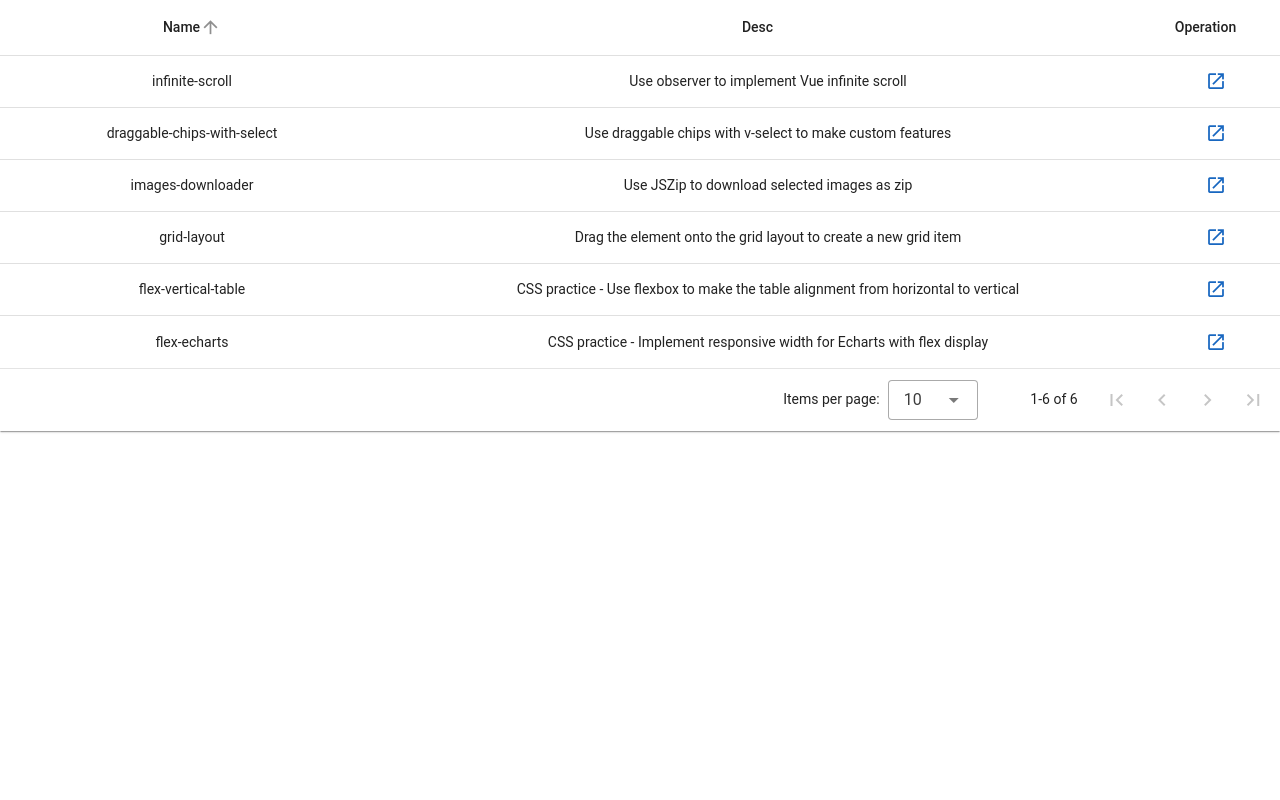
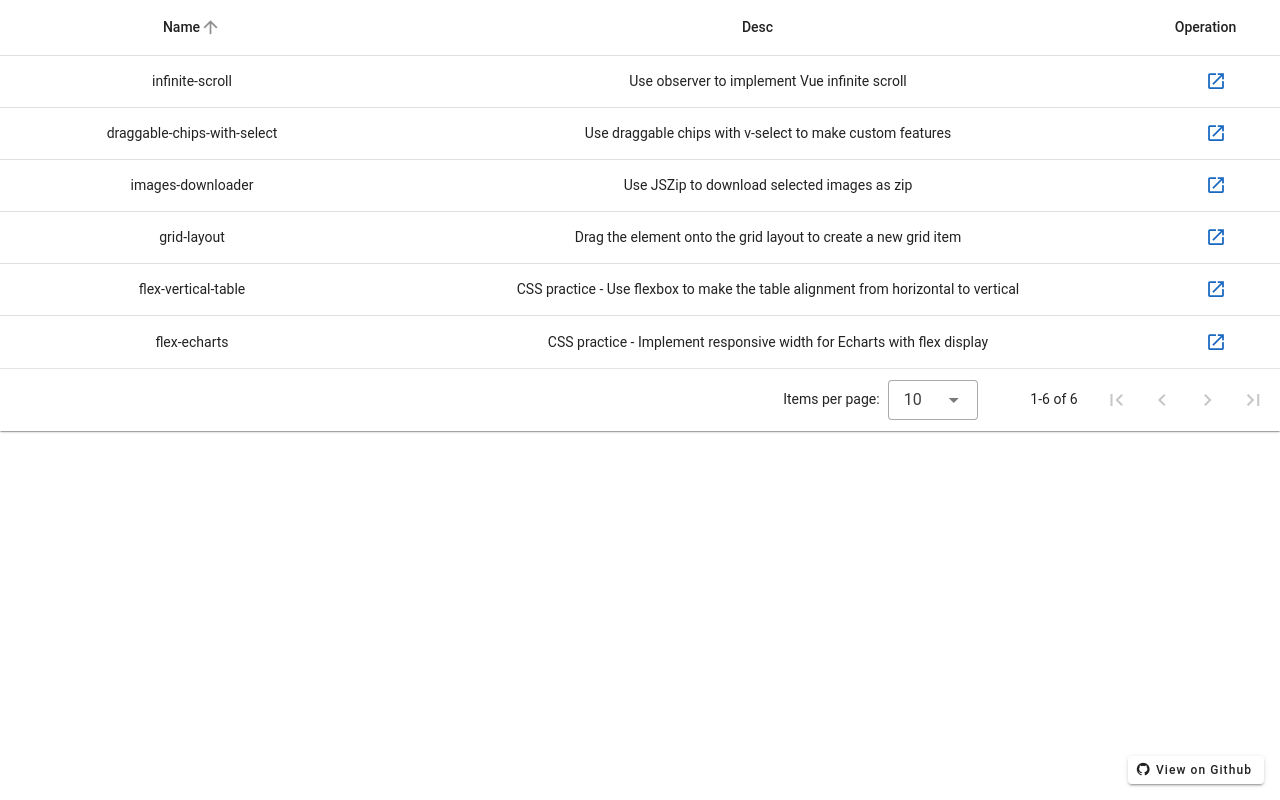
Before and after one commit to jimmylee850328/frontend-portfolio, a Vue app: page / in a window 1280 px wide. Built offline with nearby package versions, Linux system fonts and the light colour scheme.

Commit message:
feat: add view on github button

```diff
--- a/src/App.vue
+++ b/src/App.vue
@@ -2,9 +2,33 @@
 </script>
 
 <template>
-    <router-view />
+    <v-app>
+        <div>
+            <router-view />
+        </div>
+        <v-footer
+            app
+            class="bg-transparent d-flex justify-end mb-2"
+        >
+            <v-btn
+                class="text-none"
+                size="small"
+                @click="view_on_github"
+            >
+                <v-icon class="pr-2">
+                    mdi-github
+                </v-icon>
+                View on Github
+            </v-btn>
+        </v-footer>
+    </v-app>
 </template>
 
+<script setup>
+    const view_on_github = () => {
+        open("https://github.com/jimmylee850328/frontend-portfolio/", "_blank");
+    };
+</script>
+
 <style scoped>
-
 </style>
```
